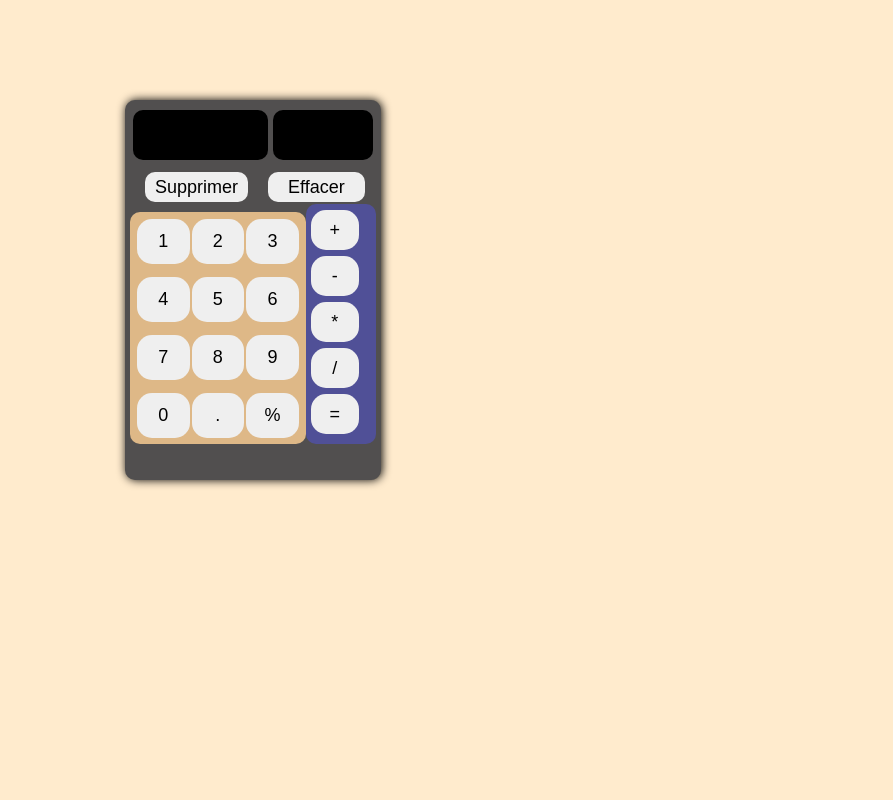
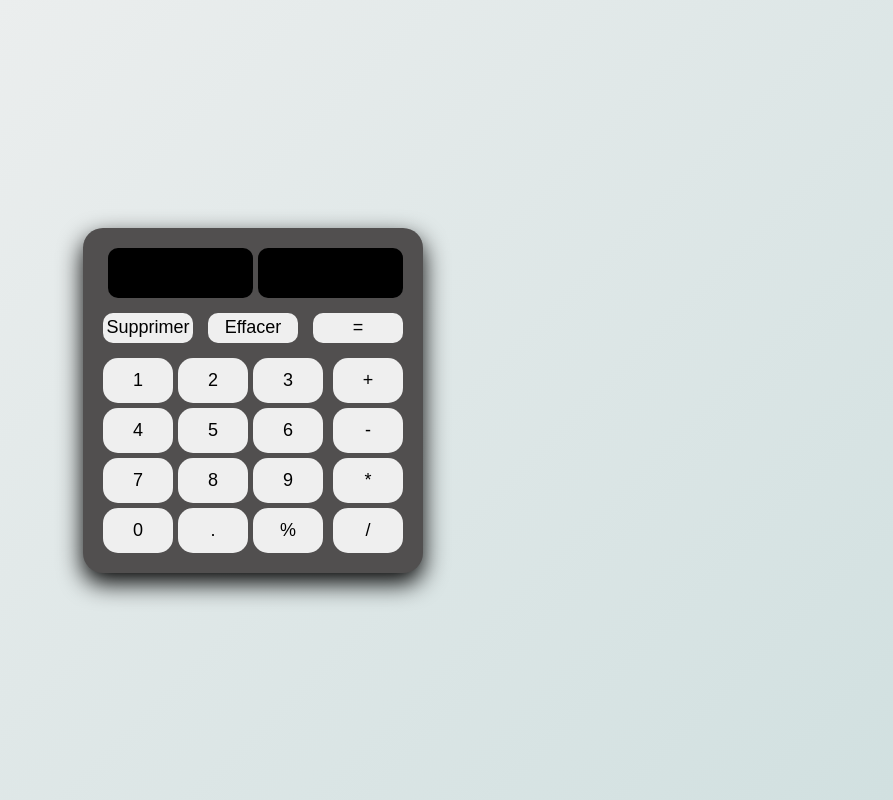
Before and after one commit to AbdoulRaouf2005/Calculatrice, a plain HTML site: page index.html in a window 1280 px wide. Shown: the whole page, without its empty margins (387-1280 px from the left). Drawn offline with Linux system fonts and the light colour scheme.

Commit message:
Add files via upload

```diff
--- a/Calculatrice.css
+++ b/Calculatrice.css
@@ -1,32 +1,36 @@
-*{
+/*https://fonts.googleapis.com/css2?family=Poppins:wght@400;600&display=swap*/
+* {
       margin: 0;
       padding: 0;
-      font-size:18px;
+      font-size: 18px;
+      font-family: 'poppins', sans-serif;
 }
-body{
-      background-color: blanchedalmond;
+
+body {
+      background: linear-gradient(135deg, #f1f1f1, #d1e0e0);
       display: flex;
       justify-content: center;
       align-items: center;
+      height: 100vh;
 }
-section{
+
+section {
       background-color: rgb(81, 79, 79);
-      width: 20%;
-      height: 380px;
-      margin-top: 100px;
-      border-radius: 10px;
-      box-shadow: 1px 0px 10px black;
+      width: 300px;
+      padding: 20px;
+      box-shadow: 0 10px 25px black;
+      border-radius: 20px;
 }
-#ecran{
+
+#ecran {
       display: flex;
-      justify-content: center;
-      align-items: center;
-      height: 70px;
-      width: 250px;
+      justify-content: space-between;
+      margin-bottom: 15px;
 }
-#Interface{
+
+#Interface {
       margin-left: 5px;
-      width: 135px;
+      width: 150px;
       height: 50px;
       background-color: black;
       color: white;
@@ -35,9 +39,10 @@ section{
       justify-content: end;
       align-items: center;
 }
-#reponse{
+
+#reponse {
       margin-left: 5px;
-      width: 100px;
+      width: 150px;
       height: 50px;
       background-color: black;
       color: white;
@@ -47,84 +52,77 @@ section{
       align-items: center;
 
 }
-#interv{
+
+#interv {
       width: 100%;
       display: flex;
-      margin-top: 2px;
-      margin-bottom: 2px;
+      margin-bottom: 15px;
+      justify-content: space-between;
 }
-.rest{
+
+.rest {
       display: flex;
-      width: 40%;
+      border-radius: 10px;
       border: none;
-      border-radius: 10px;
-      display: flex;
       justify-content: center;
       align-items: center;
 }
-.one{
-      margin-left: 20px;
+
+.choix{
+      width: 30%;
 }
-.two{
-      margin-left: 40px;
-}
-.choix button{
+
+.choix button {
       width: 100%;
       height: 30px;
 }
-#ZonedeTouches{
+
+#ZonedeTouches {
       display: flex;
       width: 100%;
       position: relative;
       bottom: 0;
 }
-#numero{
-      display: flex;
-      flex-wrap: wrap;
-      width: 70%;
-      margin-top: 8px;
-      margin-left: 5px;
-      background-color:burlywood;
+
+#numero {
       border-radius: 10px;
-      justify-content: center;
-      align-items: center;
+      display: grid;
+      grid-template-columns: repeat(3,70px);
+      grid-template-rows: repeat(3,45px);
+      gap: 5px;
 }
-.bouton{
-      width: 30%;
-      border-radius: 30px;
-      margin: 1px;
-}
-.bouton button{
+
+.bouton button {
       width: 100%;
       height: 45px;
       border-radius: 15px;
       border: none;
 }
-#operateurs{
-      width: 28%;
-      display: block;
-      height: 240px;
-      background-color: rgb(80, 80, 151);
-      justify-content: center;
-      align-items: center;
-      border-radius: 10px;
-      margin-right: 5px;
+
+#operateurs {
+      margin-left: 10px;
+      display: grid;
+      grid-template-columns: repeat(1,70px);
+      grid-template-rows: repeat(4,45px);
+      gap: 5px;
+      border-radius: 15px;
 }
-.operateur{
+
+.operateur {
       border-radius: 20px;
-      margin-top: 6px;
-      margin-right: 5px;
-      margin-left: 5px;
 }
-.operateur button{
-      width: 80%;
-      height: 40px;
+
+.operateur button {
+      width: 100%;
+      height: 45px;
       border-radius: 15px;
       border: none;
 }
-button:hover{
+
+button:hover {
       transform: scale(1.1);
 }
-button:active{
+
+button:active {
       transform: scale(0.98);
 }
--- a/Calculatrice.js
+++ b/Calculatrice.js
@@ -4,6 +4,8 @@ var Restauration = document.querySelectorAll('.rest');
 var princi = document.getElementById('Interface');
 var Reponse = document.getElementById('reponse');
 var auto = true;
+var Egal = document.querySelector('.Egal');
+
 for(let i = 0 ; i < Elements.length ; i++){
       Elements[i].addEventListener('click',() => {
             const touches = Elements[i].innerHTML;
@@ -30,7 +32,7 @@ Restauration[1].addEventListener('click', () => {
       princi.innerHTML = "";
       Reponse.innerHTML ='0';
 });
-Operateur[4].addEventListener('click', () =>{
+Egal.addEventListener('click', () =>{
       var acces = princi.innerHTML;
-      Reponse.innerHTML = eval(acces);
+      Reponse.innerHTML = eval(acces)
 });
--- a/index.html
+++ b/index.html
@@ -1,21 +1,23 @@
 <!DOCTYPE html>
 <html lang="en">
+
 <head>
       <meta charset="UTF-8">
-      <meta http-equiv="refresh" content="3000">
       <meta name="viewport" content="width=device-width, initial-scale=1.0">
       <link rel="stylesheet" href="Calculatrice.css">
       <title>Calculatrice</title>
 </head>
+
 <body>
-     <section>
+      <section>
             <div id="ecran">
                   <div id="Interface"></div>
                   <div id="reponse"></div>
             </div>
             <div id="interv">
-                  <div class="choix"><button class="rest one">Supprimer</button></div>
-                  <div class="choix"><button class="rest two">Effacer</button></div>
+                  <div class="choix"><button class="rest">Supprimer</button></div>
+                  <div class="choix"><button class="rest">Effacer</button></div>
+                  <div class="choix"><button class="rest Egal">=</button></div>
             </div>
             <div id="ZonedeTouches">
                   <div id="numero">
@@ -37,10 +39,10 @@
                         <div class="operateur"><button class="touche2">-</button></div>
                         <div class="operateur"><button class="touche2">*</button></div>
                         <div class="operateur"><button class="touche2">/</button></div>
-                        <div class="operateur"><button class="touche2">=</button></div>
                   </div>
             </div>
-     </section>
-     <script src="Calculatrice.js"></script>
+      </section>
+      <script src="Calculatrice.js"></script>
 </body>
+
 </html>
```
